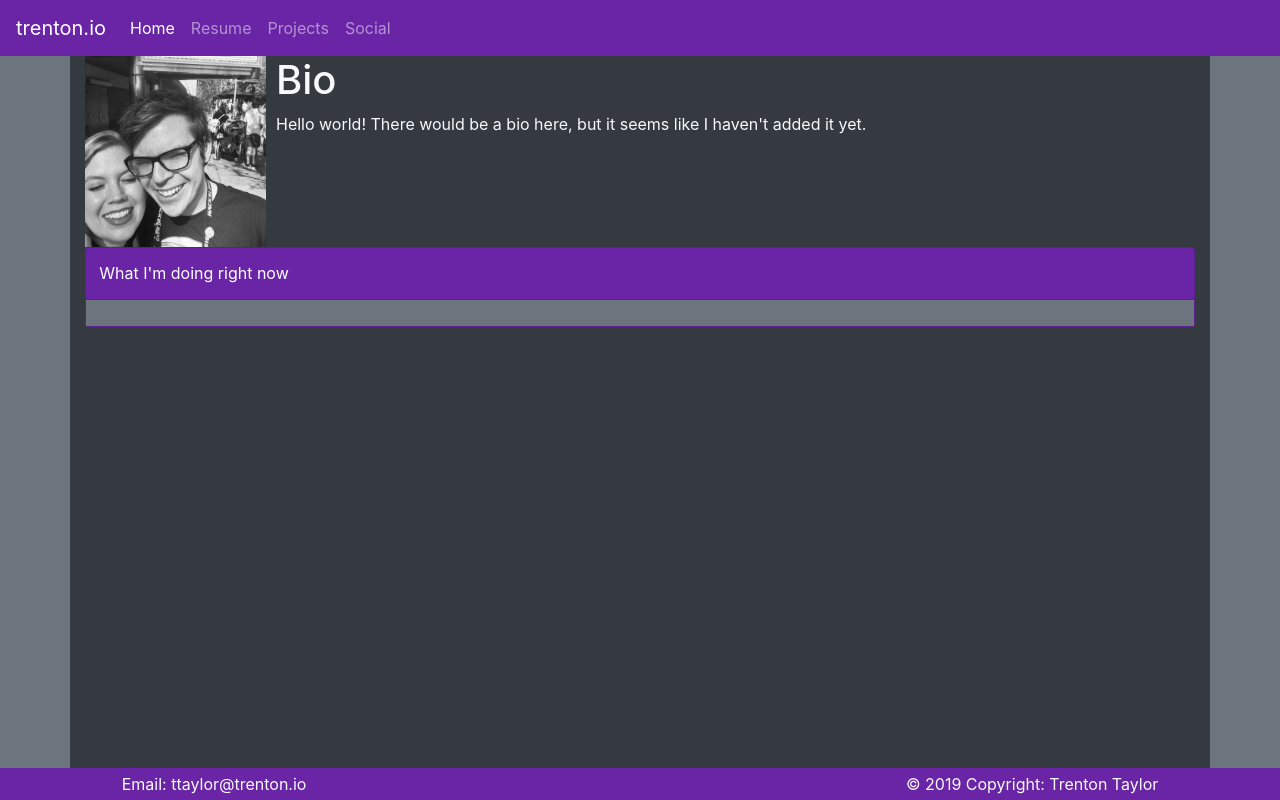
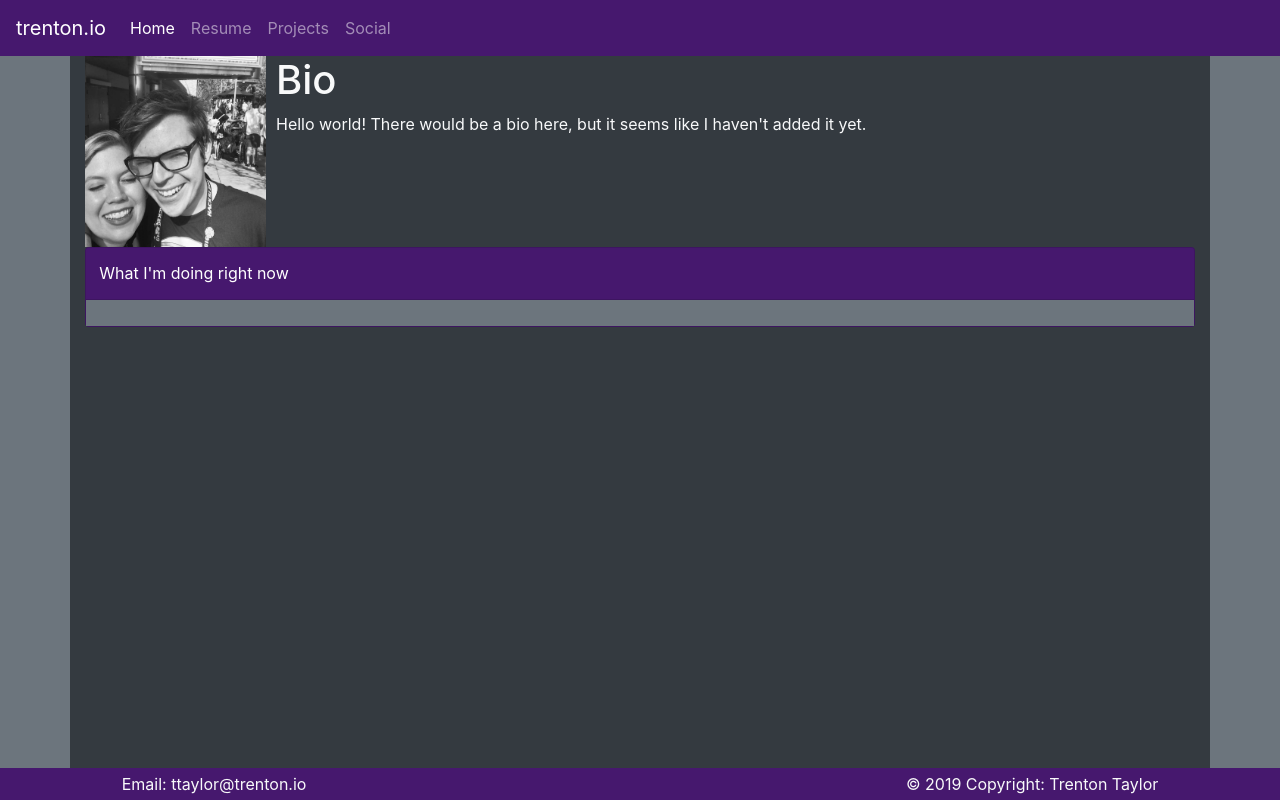
Before and after one commit to valinkrai/django-personal-website, a Django app: page / in a window 1280 px wide. Run offline with Django 3.2, Linux system fonts and the light colour scheme; data that the repository does not hold is empty; some libraries are stand-ins or nearby versions.

Commit message:
Tweaked colors for css

```diff
--- a/static/css/global.css
+++ b/static/css/global.css
@@ -29,11 +29,11 @@ html,body{
 }
 
 .accent-primary {
-	background-color: rgb(105, 37, 165);
+	background-color: rgb(70, 24, 110);
 }
 
 .accent-secondary {
-	background-color: rgb(75, 28, 116);
+	background-color: rgb(50, 18, 77);
 }
 
 .card-body {
```
